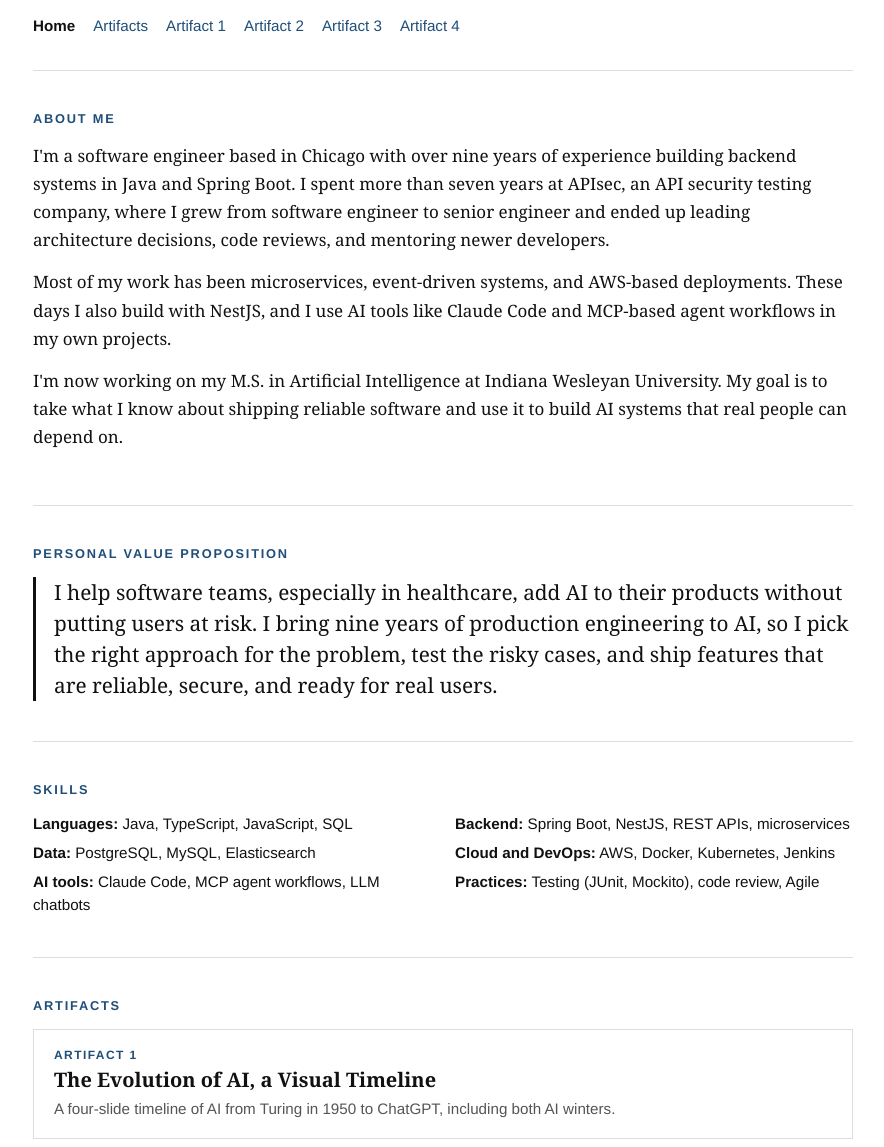
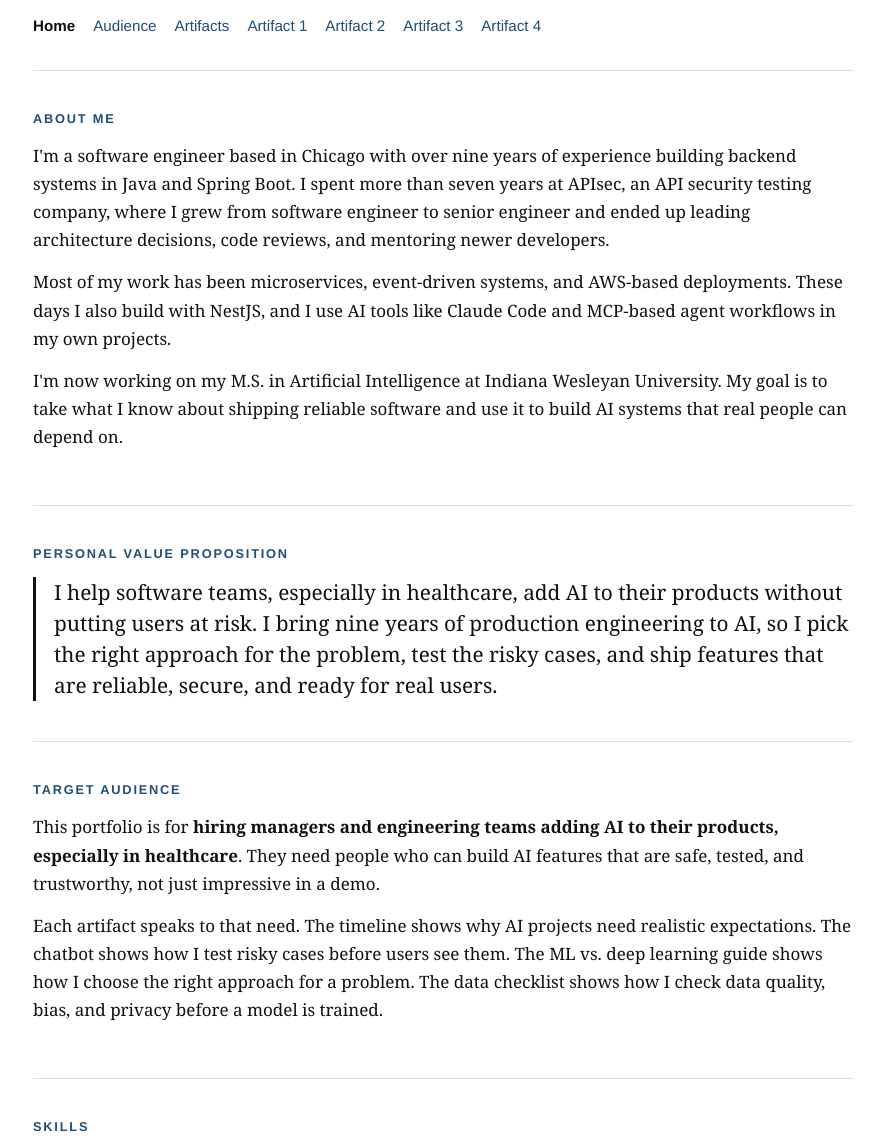
Before and after one commit to jaleelsyed/jaleelsyed, a plain HTML site: page index.html in a window 1280 px wide. Shown: the part 136-1283 px from the top of the page, without its empty margins (197-1081 px from the left). Drawn offline with Linux system fonts and the light colour scheme.

Commit message:
Add target audience section to index.html
Added a new section for target audience with details on the portfolio's purpose and relevance to hiring managers in healthcare AI.

```diff
--- a/index.html
+++ b/index.html
@@ -56,7 +56,7 @@
 <header>
   <h1>Jaleel Syed</h1>
   <p class="role">Senior Software Engineer &middot; M.S. Artificial Intelligence student, Indiana Wesleyan University</p>
-  <nav><a href="index.html" class="on">Home</a><a href="index.html#artifacts">Artifacts</a><a href="artifact-1.html">Artifact 1</a><a href="artifact-2.html">Artifact 2</a><a href="artifact-3.html">Artifact 3</a><a href="artifact-4.html">Artifact 4</a></nav>
+  <nav><a href="index.html" class="on">Home</a><a href="index.html#audience">Audience</a><a href="index.html#artifacts">Artifacts</a><a href="artifact-1.html">Artifact 1</a><a href="artifact-2.html">Artifact 2</a><a href="artifact-3.html">Artifact 3</a><a href="artifact-4.html">Artifact 4</a></nav>
 </header>
 <section id="about">
   <h2>About Me</h2>
@@ -68,6 +68,12 @@
 <section id="value">
   <h2>Personal Value Proposition</h2>
   <p class="vp">I help software teams, especially in healthcare, add AI to their products without putting users at risk. I bring nine years of production engineering to AI, so I pick the right approach for the problem, test the risky cases, and ship features that are reliable, secure, and ready for real users.</p>
+</section>
+
+<section id="audience">
+  <h2>Target Audience</h2>
+  <p>This portfolio is for <strong>hiring managers and engineering teams adding AI to their products, especially in healthcare</strong>. They need people who can build AI features that are safe, tested, and trustworthy, not just impressive in a demo.</p>
+  <p>Each artifact speaks to that need. The timeline shows why AI projects need realistic expectations. The chatbot shows how I test risky cases before users see them. The ML vs. deep learning guide shows how I choose the right approach for a problem. The data checklist shows how I check data quality, bias, and privacy before a model is trained.</p>
 </section>
 
 <section id="skills">
```
